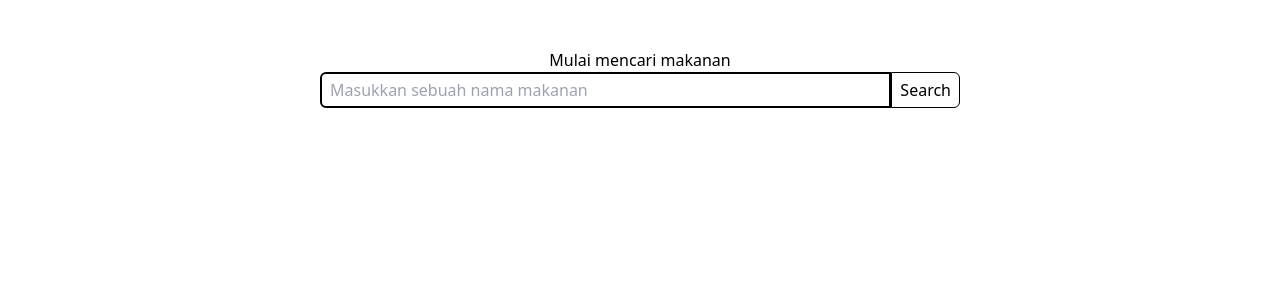
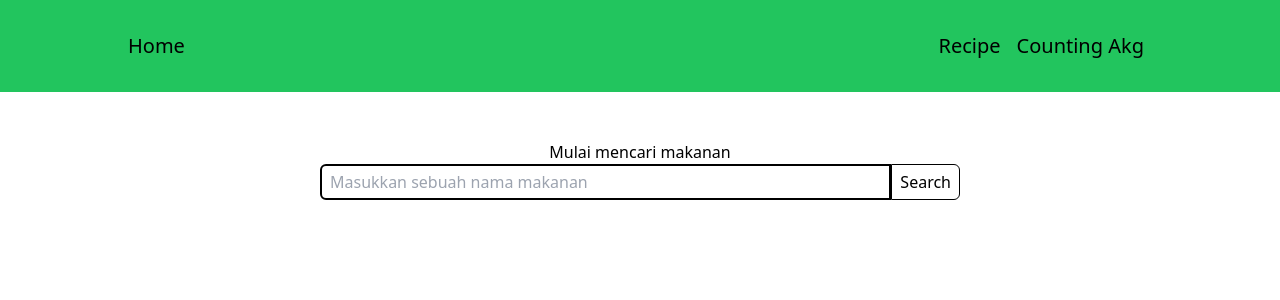
Before and after one commit to regangiri/recipe-finder, a Next.js app: page /recipe-search in a window 1280 px wide. Shown: the top 300 px of the page. Built offline with nearby package versions, Linux system fonts and the light colour scheme.

Commit message:
style: navbar style

```diff
--- a/src/components/Navbar.jsx
+++ b/src/components/Navbar.jsx
@@ -4,11 +4,11 @@ import React from "react";
 const Navbar = () => {
   const router = useRouter();
   return (
-    <div className="px-32 py-8 flex justify-between">
+    <div className="px-32 py-8 flex justify-between bg-green-500 cursor-pointer">
       <span className="text-xl" onClick={() => router.push("/")}>
         Home
       </span>
-      <div className=" flex justify-between">
+      <div className="flex justify-between">
         <span
           className="text-xl mx-2 cursor-pointer"
           onClick={() => router.push("/recipe-search")}
--- a/src/pages/recipe-search/index.jsx
+++ b/src/pages/recipe-search/index.jsx
@@ -1,3 +1,4 @@
+import DefaultLayout from "@/layouts/DefaultLayout";
 import axios from "axios";
 import Image from "next/image";
 import { useRouter } from "next/router";
@@ -68,4 +69,7 @@ const RecipeSearch = () => {
   );
 };
 
+RecipeSearch.getLayout = (page) => {
+  return <DefaultLayout>{page}</DefaultLayout>;
+};
 export default RecipeSearch;
```
